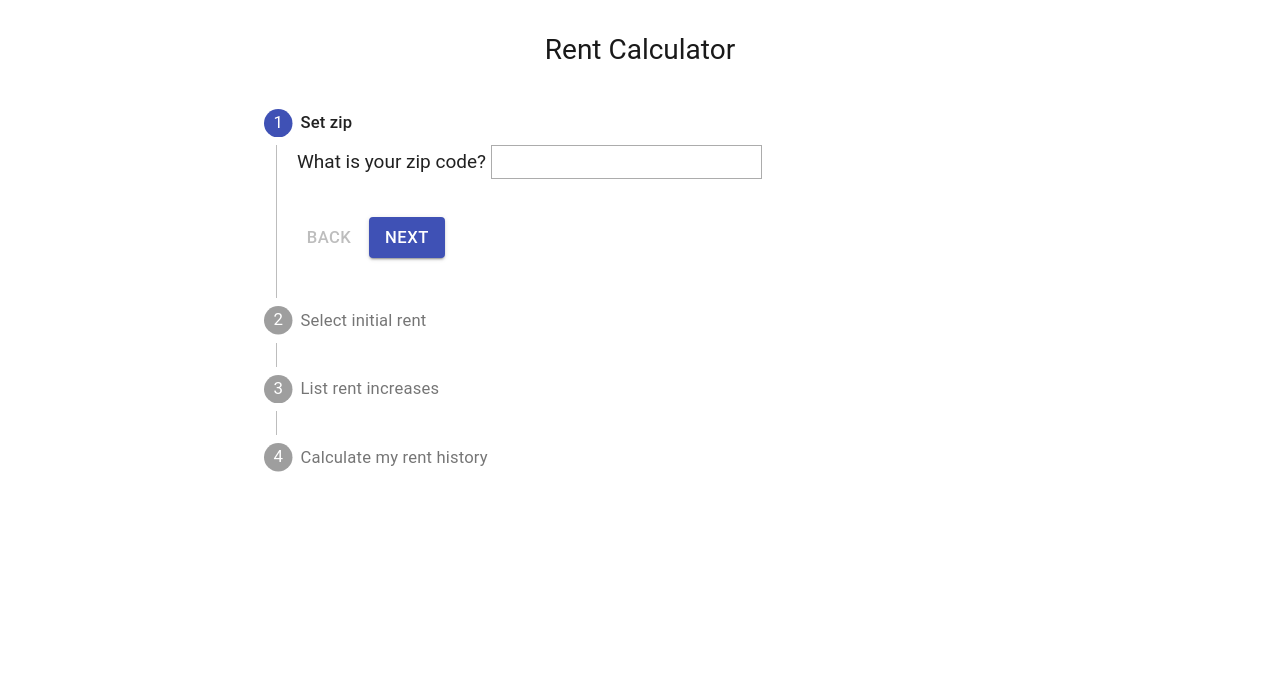
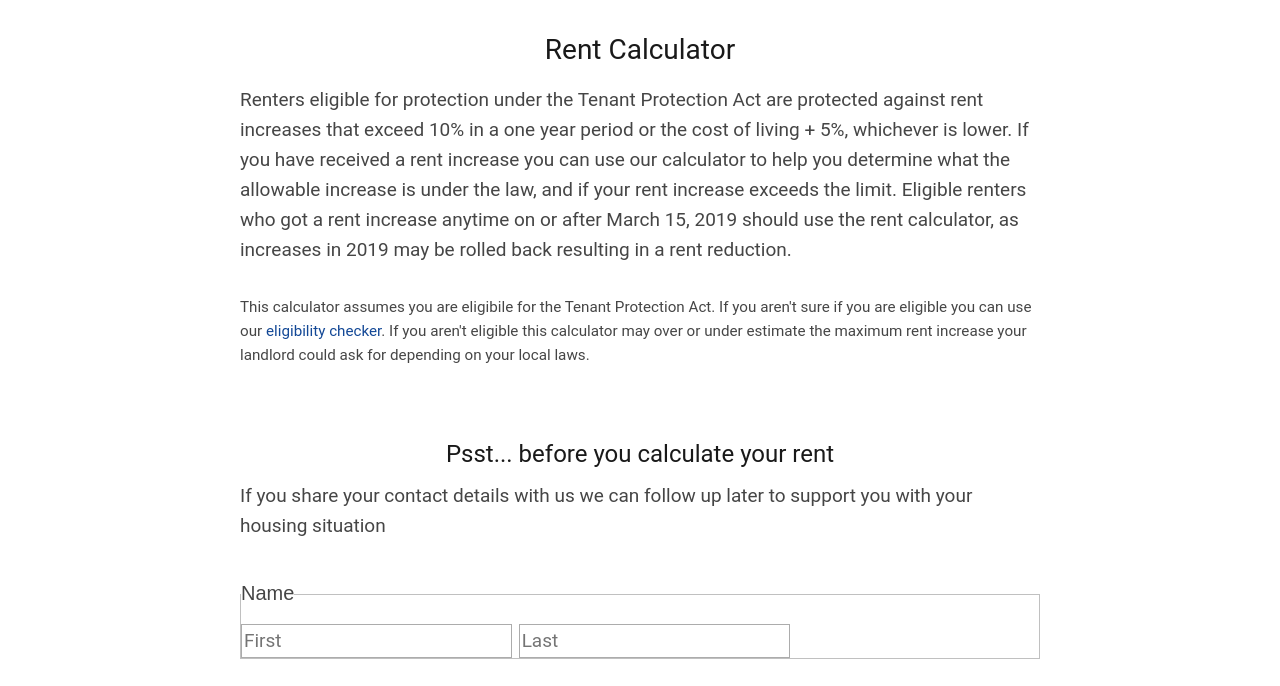
Before and after one commit to Rent-Cap/website, a Gatsby site: page /calc in a window 1280 px wide. Shown: the part 103-789 px from the top of the page. Built offline with nearby package versions, Linux system fonts and the light colour scheme; Gatsby itself is replaced by a stand-in of ours; a web font is replaced by a local one.

Commit message:
restoring calculator page content

```diff
--- a/src/pages/calc/index.js
+++ b/src/pages/calc/index.js
@@ -13,7 +13,7 @@ function fn() {
         {({ appCtx, updateContext }) => (
           <div>
             <h1>Rent Calculator</h1>
-            {/* <div className="card">
+            <div className="card">
               <div className="card-body">
                 <p id="intro">
                   Renters eligible for protection under the Tenant Protection
@@ -32,7 +32,7 @@ function fn() {
               </div>
             </div>
             <br />
-            <QuickContact /> */}
+            <QuickContact />
             <Calculator />
             <br />
           </div>
```
